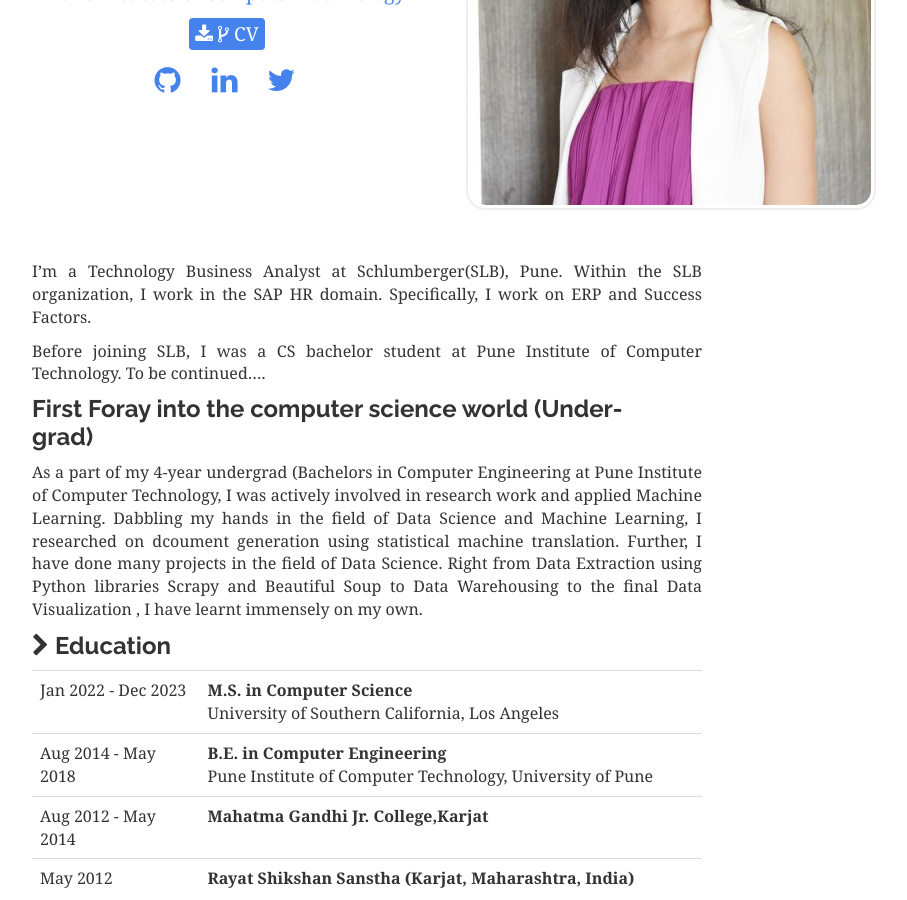
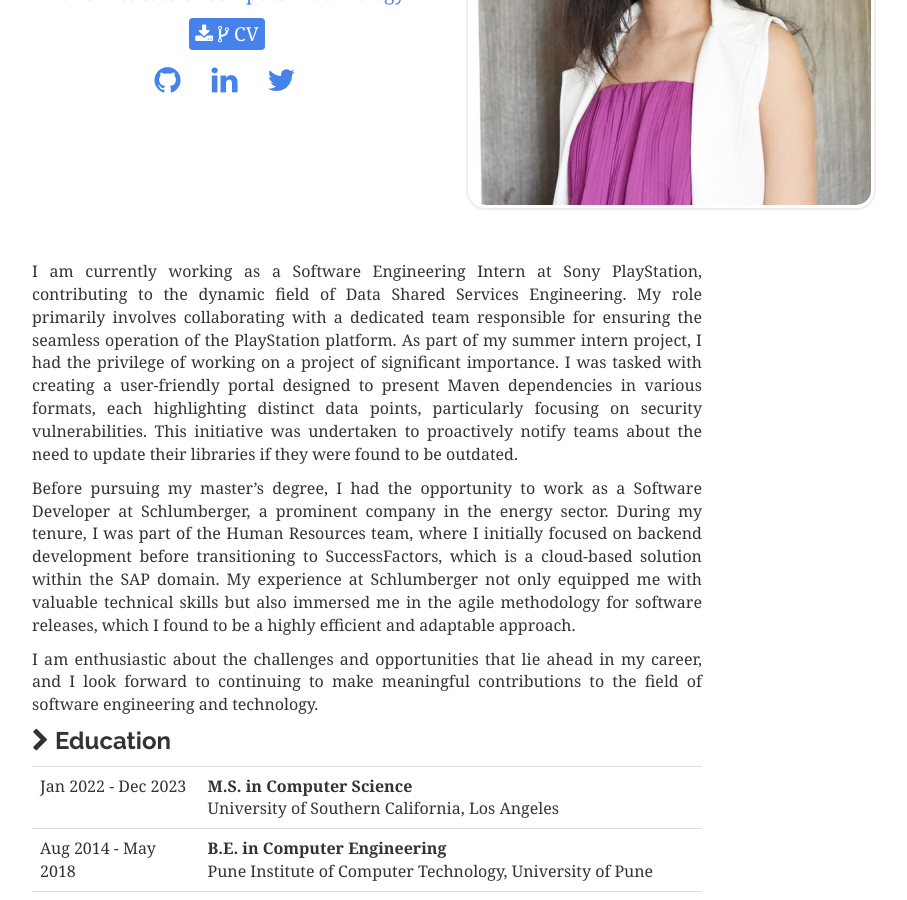
Before and after one commit to prachisudrik/prachisudrik.github.io, a Jekyll site: the page built from about.md, in a window 1280 px wide and 900 px high, scrolled down 322 px. Shown: the whole window, without its empty margins (273-1180 px from the left). Built offline with Jekyll 4.4.1, drawn with Linux system fonts in a browser that asks for light colours; nearby versions of some CDN libraries; comment, search, counter and statistics services are not loaded.

Commit message:
Update cv.md

```diff
--- a/_includes/cv.md
+++ b/_includes/cv.md
@@ -1,11 +1,8 @@
-I'm a Technology Business Analyst at Schlumberger(SLB), Pune. Within the SLB organization, I work in the SAP HR domain. Specifically, I work on ERP and Success Factors.
+I am currently working as a Software Engineering Intern at Sony PlayStation, contributing to the dynamic field of Data Shared Services Engineering. My role primarily involves collaborating with a dedicated team responsible for ensuring the seamless operation of the PlayStation platform. As part of my summer intern project, I had the privilege of working on a project of significant importance. I was tasked with creating a user-friendly portal designed to present Maven dependencies in various formats, each highlighting distinct data points, particularly focusing on security vulnerabilities. This initiative was undertaken to proactively notify teams about the need to update their libraries if they were found to be outdated.
 
-Before joining SLB, I was a CS bachelor student at Pune Institute of Computer Technology. To be continued....
+Before pursuing my master's degree, I had the opportunity to work as a Software Developer at Schlumberger, a prominent company in the energy sector. During my tenure, I was part of the Human Resources team, where I initially focused on backend development before transitioning to SuccessFactors, which is a cloud-based solution within the SAP domain. My experience at Schlumberger not only equipped me with valuable technical skills but also immersed me in the agile methodology for software releases, which I found to be a highly efficient and adaptable approach.
 
-<h2>First Foray into the computer science world (Under-grad)</h2>
-
-As a part of my 4-year undergrad (Bachelors in Computer Engineering at Pune Institute of Computer Technology, I was actively involved in research work and applied Machine Learning. Dabbling my hands in the field of Data Science and Machine Learning, I researched on dcoument generation using statistical machine translation. Further, I have done many projects in the field of Data Science. Right from Data Extraction using Python libraries Scrapy and Beautiful Soup to Data Warehousing to the final Data Visualization , I have learnt immensely on my own.
-
+I am enthusiastic about the challenges and opportunities that lie ahead in my career, and I look forward to continuing to make meaningful contributions to the field of software engineering and technology.
 ## <i class="fa fa-chevron-right"></i> Education
 
 <table class="table table-hover">
```
